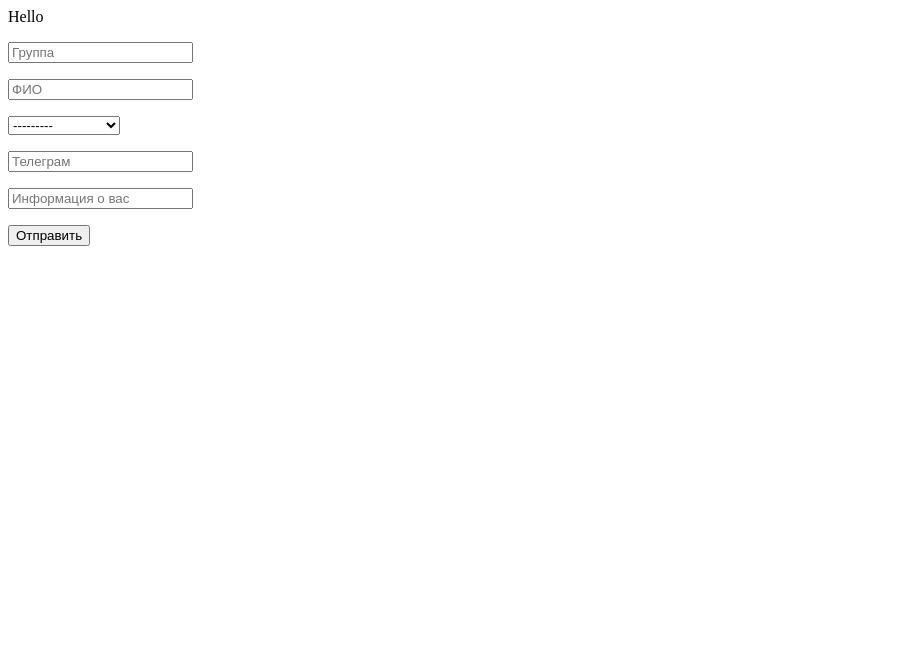
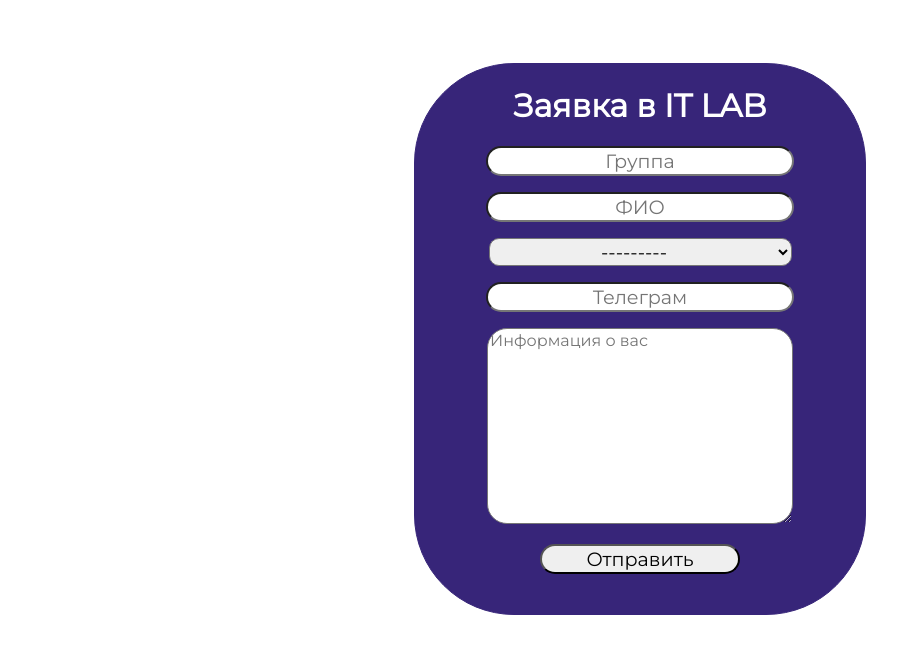
Before and after one commit to Darelz-hub/ITLAB, a Django app: page /users/application/ in a window 1280 px wide. Shown: the top 654 px of the page, without its empty margins (0-921 px from the left). Run offline with Django 5.2, Linux system fonts and the light colour scheme; data comes from the database, SQL or seed files in the repository; both versions use the stored data as it was after the commit.

Commit message:
Перенос с ноутбука на пк, сделал внешний вид формы

```diff
--- a/Users/forms.py
+++ b/Users/forms.py
@@ -27,7 +27,7 @@ class ApplicationForm(ModelForm):
                 'group': forms.TextInput(attrs={'placeholder': 'Группа'}),
                 'full_name': forms.TextInput(attrs={'placeholder': 'ФИО'}),
                 'telegram': forms.TextInput(attrs={'placeholder': 'Телеграм'}),
-                'descriptions': forms.TextInput(attrs={'placeholder': 'Информация о вас'})
+                'descriptions': forms.Textarea(attrs={'placeholder': 'Информация о вас'})
         }
 
 # class ProfileUser(ModelForm):
--- /dev/null
+++ b/Users/static/CSS/application.css
@@ -0,0 +1,44 @@
+*{
+font-family: 'Montserrat';
+}
+.border_application{
+border: 1px solid #372579;
+background-color: #372579;
+color: #FFFFFF;
+height: 550px;
+width: 450px;
+margin-right: auto;
+margin-left: auto;
+margin-top: 5%;
+border-radius: 100px;
+}
+.form_application{
+    text-align: center;
+}
+h1{
+text-align: center;
+}
+input{
+    width: 300px;
+    border-radius: 20px;
+    font-size: 1.2em;
+    text-align:center;
+}
+select {
+    width: 303px;
+    border-radius: 10px;
+    font-size: 1.2em;
+    text-align:center;
+}
+textarea{
+    width: 300px;
+    border-radius: 20px;
+    text-align:left;
+    font-size: 1em;
+}
+button{
+    width: 200px;
+    font-size: 1.2em;
+    border-radius: 20px;
+    text-align: center;
+}
--- a/Users/templates/users/application.html
+++ b/Users/templates/users/application.html
@@ -1,15 +1,23 @@
 <!DOCTYPE html>
 <html lang="en">
 <head>
+    {% load static %}
     <meta charset="UTF-8">
     <title>Title</title>
+    <link rel="stylesheet" href="{% static 'CSS/application.css' %}">
+    <link href='https://fonts.googleapis.com/css?family=Montserrat' rel='stylesheet'>
 </head>
 <body>
-Hello
-    <form method="POST">
-                {% csrf_token %}
-        {{form.as_p}}
-        <input type="submit" value="Отправить">
-    </form>
+    <div class="border_application">
+        <h1>Заявка в IT LAB</h1>
+        <form method="POST">
+                    {% csrf_token %}
+            <div class="form_application">
+            {{form.as_p}}
+                <button type="submit">Отправить</button>
+            </div>
+
+        </form>
+    </div>
 </body>
 </html>
--- a/Users/views.py
+++ b/Users/views.py
@@ -1,6 +1,7 @@
 from django.shortcuts import render
 from django.urls import reverse_lazy
 from django.views import View
+from django.views.generic import FormView
 
 from Users.forms import ApplicationForm
 
@@ -9,10 +10,10 @@ from Users.forms import ApplicationForm
 
 #class ProfileUser(View):
 
-class Application(View):
-    def get(self, request):
-        form = ApplicationForm
-        data = {'form': form}
-        return render(request, 'users/application.html', data)
-    def post(self, request):
-        return render(request, 'news/main.html')
+class Application(FormView): # форма заявки
+    template_name = 'users/application.html'
+    form_class = ApplicationForm
+    success_url = '/'
+    def form_valid(self, form): # метод для сохранения данных в бд
+        form.save()
+        return super().form_valid(form)
```
Also changed, not shown: db.sqlite3.
